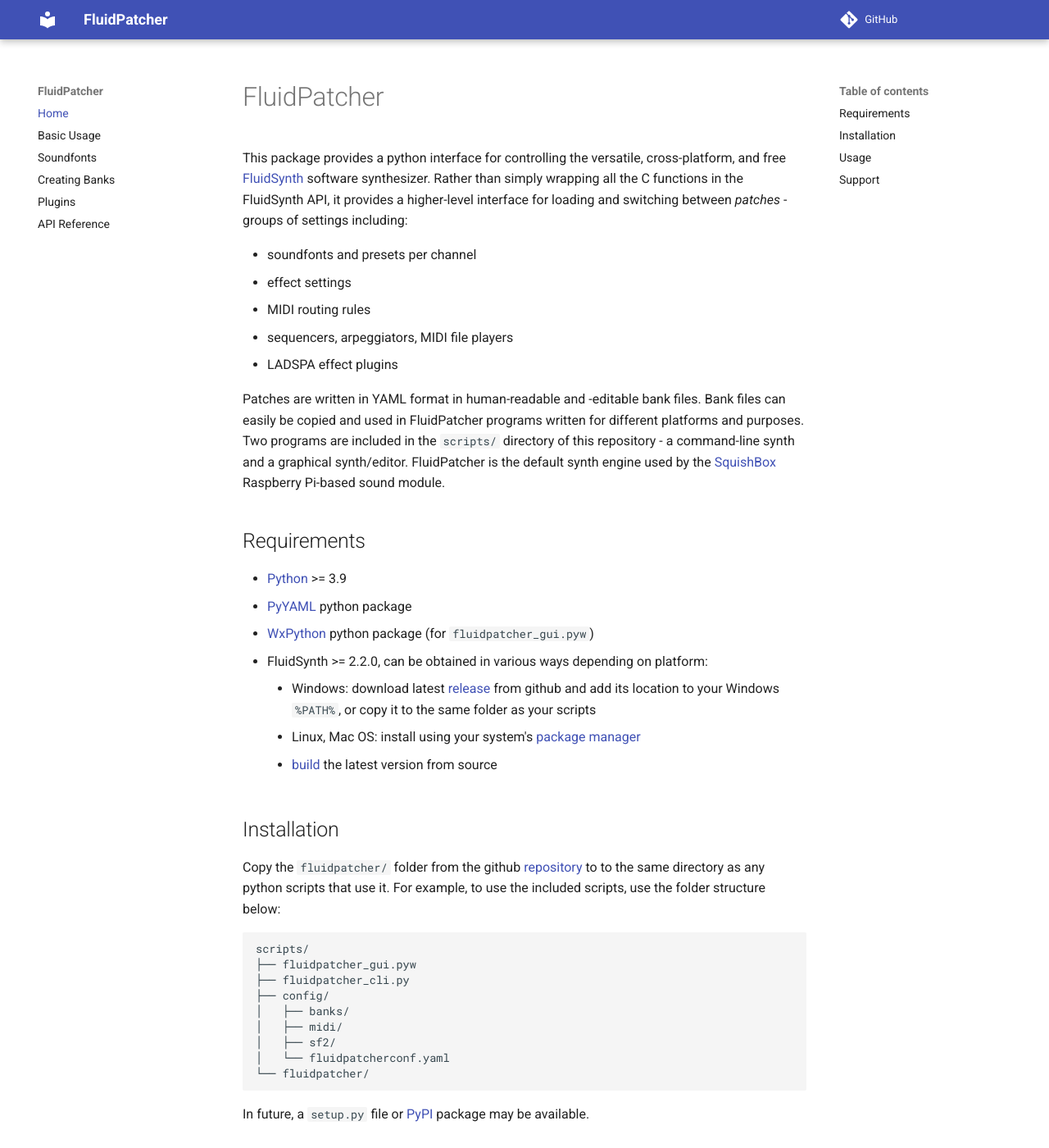
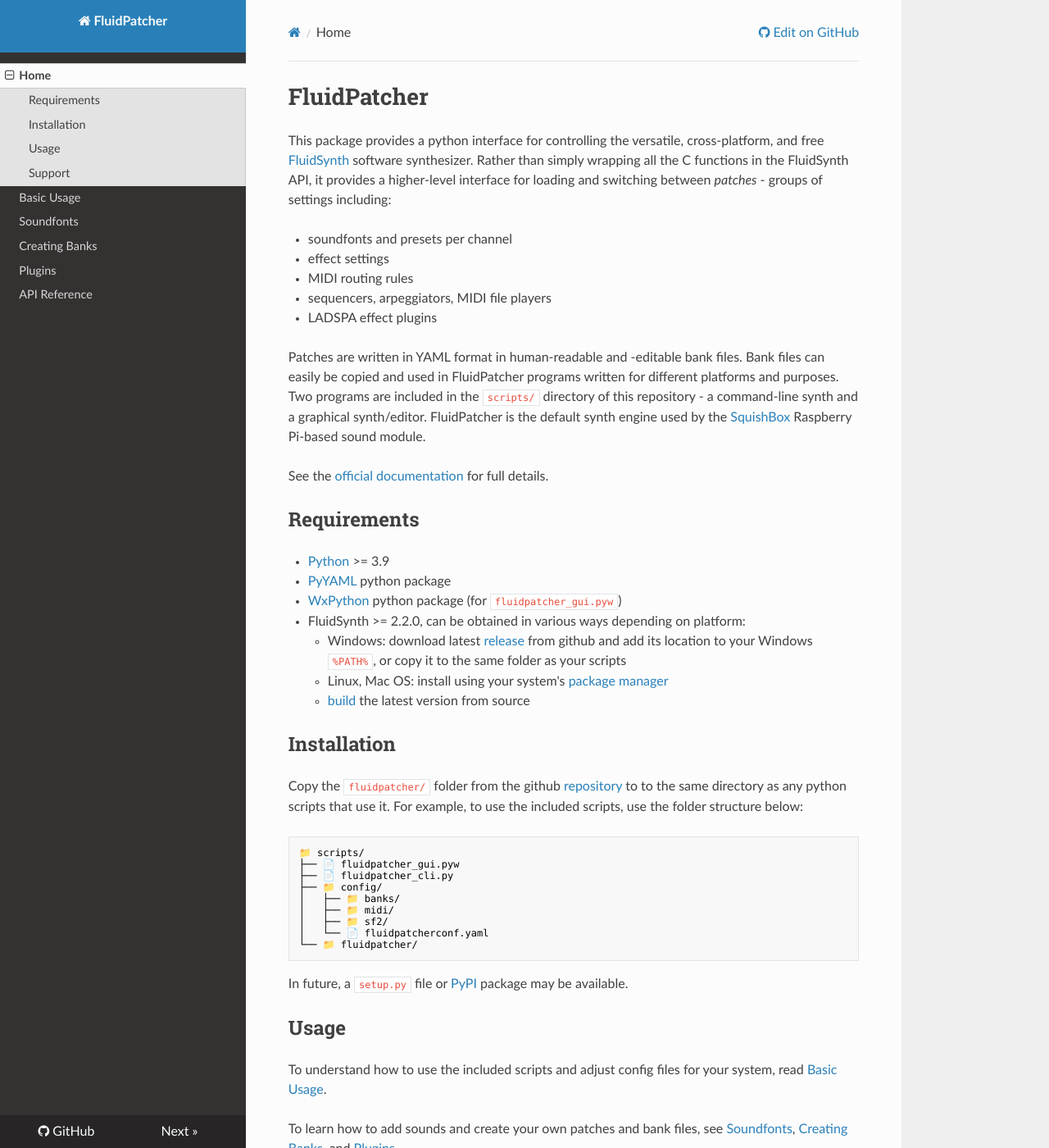
Before and after one commit to GeekFunkLabs/fluidpatcher, an MkDocs documentation site: the page built from docs/README.md, in a window 1280 px wide and 1400 px high. Shown: the whole window at 82% size. Built offline with MkDocs 1.6.1, drawn with Linux system fonts in a browser that asks for light colours; nearby versions of some CDN libraries; comment, search, counter and statistics services are not loaded; some of the changed text lies outside the part shown.

Commit message:
update docs

````diff
--- a/docs/README.md
+++ b/docs/README.md
@@ -9,6 +9,8 @@
 * LADSPA effect plugins
 
 Patches are written in YAML format in human-readable and -editable bank files. Bank files can easily be copied and used in FluidPatcher programs written for different platforms and purposes. Two programs are included in the `scripts/` directory of this repository - a command-line synth and a graphical synth/editor. FluidPatcher is the default synth engine used by the [SquishBox](https://geekfunklabs.com/products/squishbox) Raspberry Pi-based sound module.
+
+See the [official documentation](https://geekfunklabs.github.io/fluidpatcher) for full details.
 
 ## Requirements
 
@@ -25,15 +27,15 @@
 Copy the `fluidpatcher/` folder from the github [repository](https://github.com/GeekFunkLabs/fluidpatcher) to to the same directory as any python scripts that use it. For example, to use the included scripts, use the folder structure below:
 
 ```shell
-scripts/
-├── fluidpatcher_gui.pyw
-├── fluidpatcher_cli.py
-├── config/
-│   ├── banks/
-│   ├── midi/
-│   ├── sf2/
-│   └── fluidpatcherconf.yaml
-└── fluidpatcher/
+📁 scripts/
+├── 📄 fluidpatcher_gui.pyw
+├── 📄 fluidpatcher_cli.py
+├── 📁 config/
+│   ├── 📁 banks/
+│   ├── 📁 midi/
+│   ├── 📁 sf2/
+│   └── 📄 fluidpatcherconf.yaml
+└── 📁 fluidpatcher/
 ```
 
 In future, a `setup.py` file or [PyPI](https://pypi.org) package may be available.
--- a/mkdocs.yaml
+++ b/mkdocs.yaml
@@ -8,7 +8,14 @@
 - Plugins: ladspa_plugins.md
 - API Reference: api_reference.md
 theme:
-  name: material
+  name: readthedocs
   favicon: img/gfl_logo.ico
 plugins:
-  - mkdocstrings
+  - mkdocstrings:
+      handlers:
+        python:
+          options:
+            docstring_section_style: list
+            members_order: source
+            show_root_heading: true
+            show_signature_annotations: true
````
Also changed, not shown: docs/api_reference.md (+4 -0 lines), docs/ladspa_plugins.md (+23 -2 lines), docs/soundfonts.md (+6 -1 lines).
